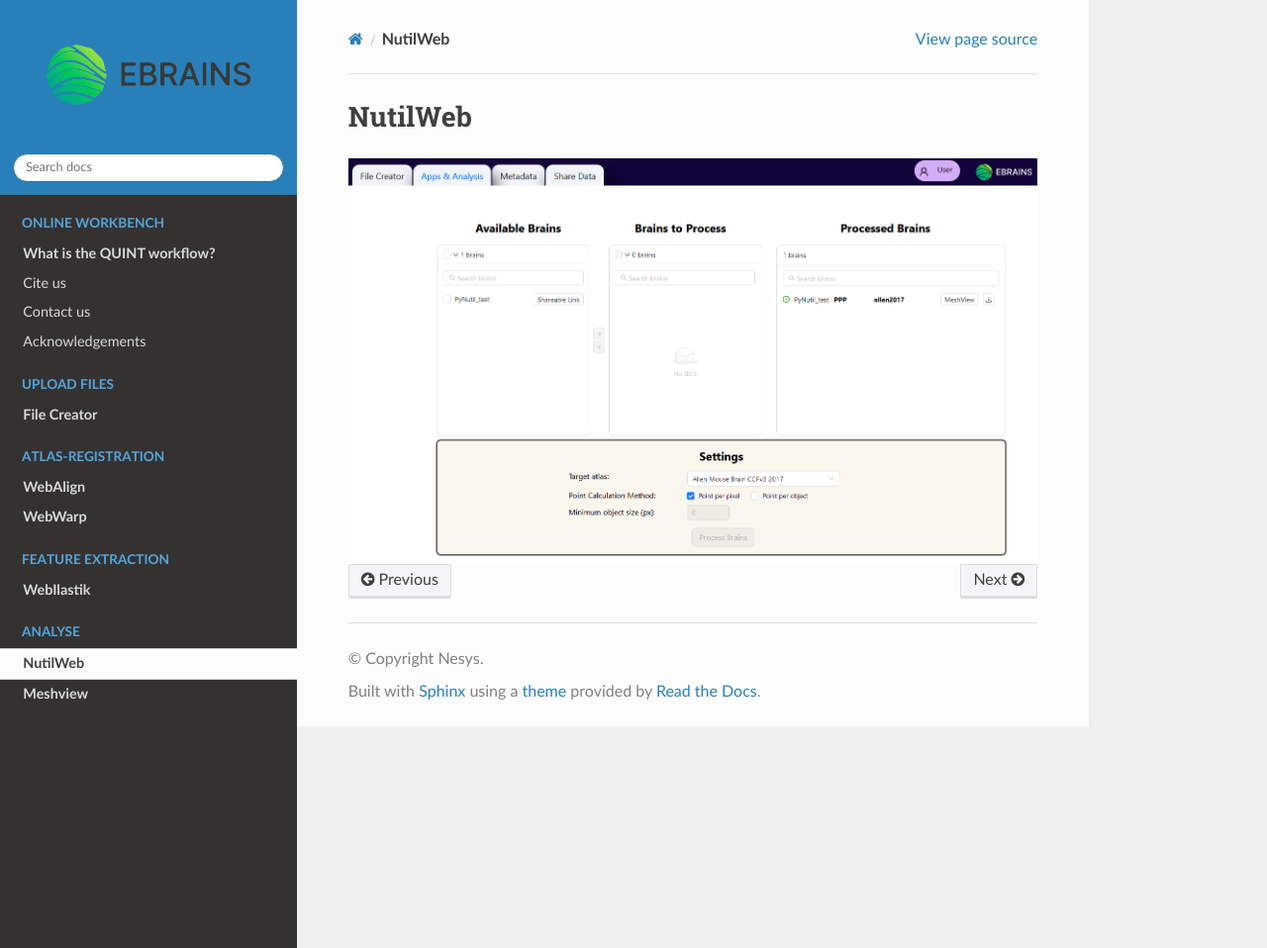
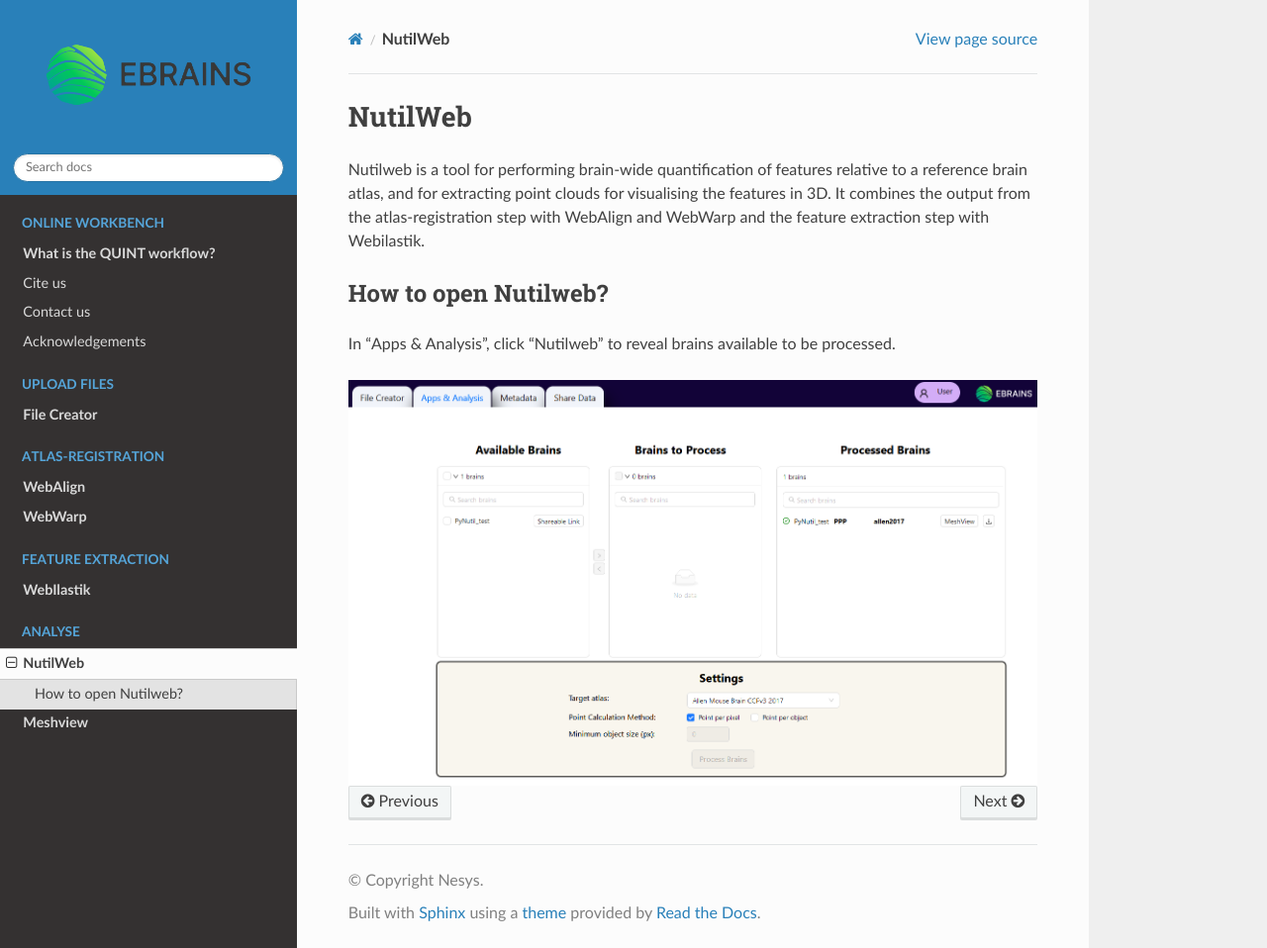
Before and after one commit to Neural-Systems-at-UIO/QUINT_webtools, a Sphinx documentation site: the page built from docs/NutilWeb.rst, in a window 1280 px wide and 958 px high. Shown: the whole window at 99% size. Built offline with Sphinx 7.4.7 and the Read the Docs theme 2.0.0, drawn with Linux system fonts in a browser that asks for light colours.

Commit message:
Update NutilWeb.rst

```diff
--- a/docs/NutilWeb.rst
+++ b/docs/NutilWeb.rst
@@ -1,5 +1,12 @@
 **NutilWeb**
 ==============
 
+Nutilweb is a tool for performing brain-wide quantification of features relative to a reference brain atlas, and for extracting point clouds for visualising the features in 3D. It combines the output from the atlas-registration step with WebAlign and WebWarp and the feature extraction step with Webilastik.
+
+How to open Nutilweb?
+-------------------------
+
+In “Apps & Analysis”, click “Nutilweb" to reveal brains available to be processed.
+
 .. image:: images/PyNutil.PNG
    :align: center
```
